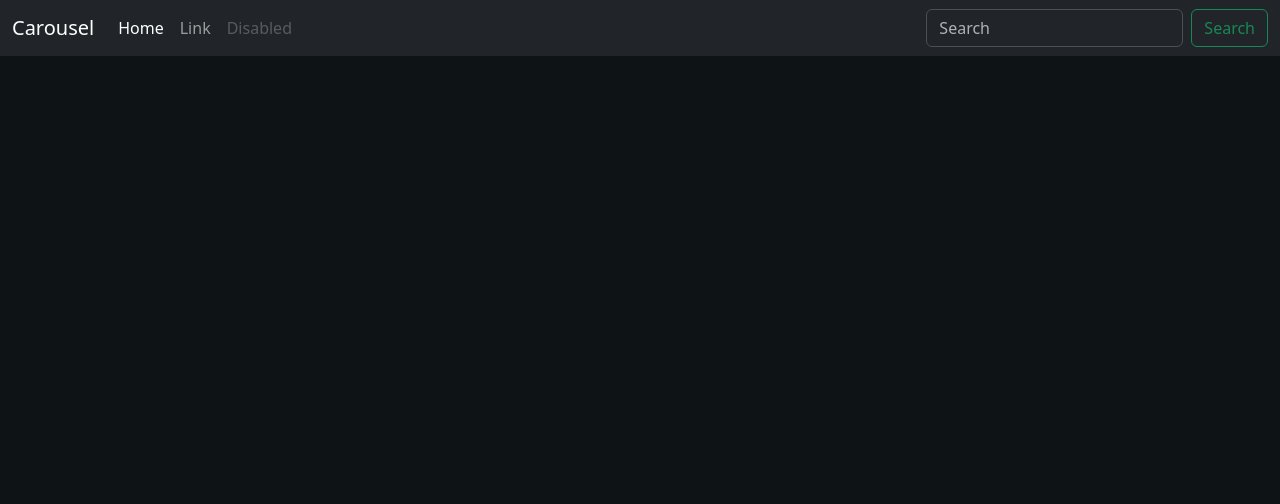
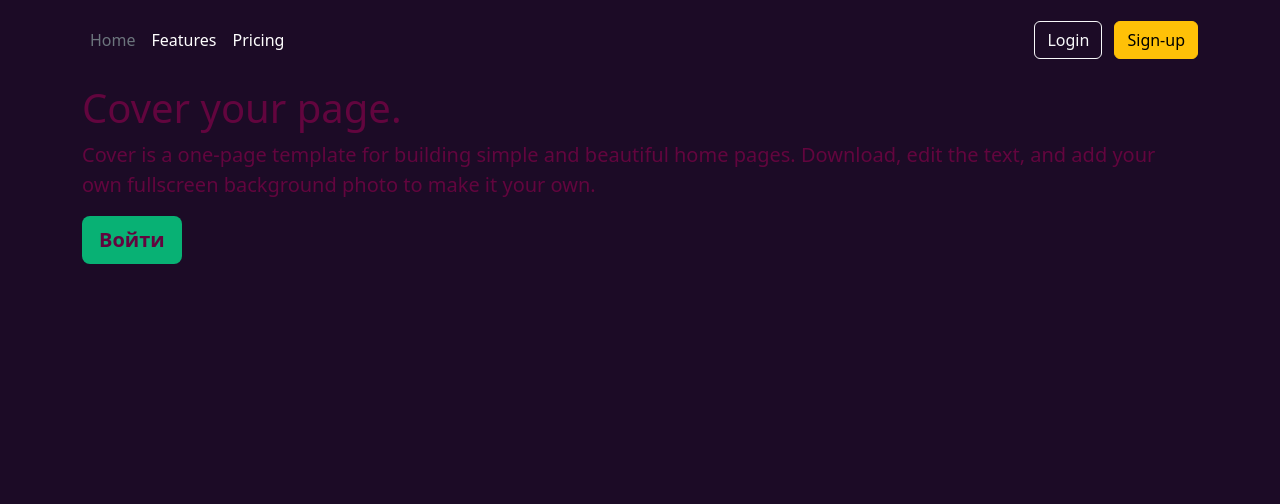
Before and after one commit to TaibkKurbanaliev/Portfolio, a Django app: page / in a window 1280 px wide. Shown: the top 504 px of the page. After the commit the page ends 264 px from the top, so only its background shows below. Run offline with Django 5.2, Linux system fonts and the light colour scheme; data that the repository does not hold is empty; some libraries are stand-ins or nearby versions.

Commit message:
Create main route and logout route

```diff
--- a/portfolio/portfolio/urls.py
+++ b/portfolio/portfolio/urls.py
@@ -19,7 +19,7 @@ from django.urls import path, include
 from django.conf.urls.static import static
 from django.conf import settings
 
-from technology.views import index
+from users.views import index
 
 urlpatterns = [
     path('admin/', admin.site.urls),
--- a/portfolio/static/css/profile.css
+++ b/portfolio/static/css/profile.css
@@ -18,6 +18,8 @@ input {
     --bs-btn-bg:  #08B174;
     --bs-btn-color: #1C0B26;
 }
+
+
 .card {
     position: relative;
     display: flex;
@@ -86,3 +88,12 @@ input {
     font-family: 'Arial', sans-serif;
     letter-spacing: 2px;
 }
+
+.bg-color {
+    background: #1C0B26;
+}
+
+.main-button {
+    color: #62053E;
+    background-color: #08B174;
+}
--- a/portfolio/technology/templates/technology/index.html
+++ /dev/null
@@ -1,26 +0,0 @@
-{% extends 'technology/base.html' %}
-{% load static %}
-
-
-
-
-{% block content %}
-
-    {% for technology, projects in tech_projects %}
-    <div class="techology">
-        <h1 class="technology_name">{{ technology.name }}</h1>
-        <div class="row featurette">
-            <div class="col-md-7">
-                <h2 class="featurette-heading fw-normal lh-1">First featurette heading. <span class="text-body-secondary">It’ll blow your mind.</span></h2>
-                    {% for project in projects %}
-                        <p class="lead">{{ project.name }} - {{ project.description }}</p>
-                    {% endfor %}
-            </div>
-            <div class="col-md-5">
-                <svg class="bd-placeholder-img bd-placeholder-img-lg featurette-image img-fluid mx-auto" width="500" height="500" xmlns="http://www.w3.org/2000/svg" role="img" aria-label="Placeholder: 500x500" preserveAspectRatio="xMidYMid slice" focusable="false"><title>Placeholder</title><rect width="100%" height="100%" fill="var(--bs-secondary-bg)"></rect><text x="50%" y="50%" fill="var(--bs-secondary-color)" dy=".3em">500x500</text></svg>
-            </div>
-        </div>
-    </div>
-    {% endfor %}
-
-{% endblock  %}
--- a/portfolio/technology/urls.py
+++ b/portfolio/technology/urls.py
@@ -1,9 +1,10 @@
 from django.urls import path
 
-from technology.views import index
+from technology.views import technology_add, project_add
 
 app_name = 'technology'
 
 urlpatterns = [
-    path('', index, name='index'),
+    path('add/<int:user_id>/', technology_add, name='technology_add'),
+    path('projects/add/<int:product_id>/', project_add, name='prject_add'),
 ]
--- a/portfolio/technology/views.py
+++ b/portfolio/technology/views.py
@@ -1,19 +1,8 @@
 from django.shortcuts import render, HttpResponse
 from technology.models import Project, ProjectImages, Technology
 
-def index(request):
-    technologies = Technology.objects.all()
-    projects = list()
-    for index, technology in enumerate(technologies):
-        projects.append(Project.objects.filter(technology_owner=technology.id))
+def technology_add(request, user_id):
+    pass
 
-    tech_projects = zip(technologies, projects)
-
-    print(projects)
-    context = {
-        'title' : 'Portfolio',
-        'tech_projects': tech_projects,
-        'ProjectImages' : ProjectImages.objects.all(),
-    }
-
-    return render(request, 'technology/index.html', context)
+def project_add(request, technology_id):
+    pass
--- a/portfolio/users/templates/users/base.html
+++ b/portfolio/users/templates/users/base.html
@@ -14,7 +14,35 @@
     {% block custom_css %}{% endblock  %}
 
   </head>
+  <header>
+    <div class="container">
+      <div class="d-flex flex-wrap align-items-center justify-content-center justify-content-lg-start">
+        <ul class="nav col-12 col-lg-auto me-lg-auto mb-2 justify-content-center mb-md-0">
+          <li><a href="#" class="nav-link px-2 text-secondary">Home</a></li>
+          <li><a href="#" class="nav-link px-2 text-white">Features</a></li>
+          <li><a href="#" class="nav-link px-2 text-white">Pricing</a></li>
+        </ul>
+
+        <div class="text-end">
+
+          {% if user.is_authenticated %}
+
+            <a href="{% url 'users:logout' %}"><button type="button" class="btn btn-outline-light me-2">Logout</button></a>
+          {% else %}
+            <button type="button" class="btn btn-outline-light me-2">Login</button>
+            <button type="button" class="btn btn-warning">Sign-up</button>
+          {% endif %}
+        </div>
+      </div>
+    </div>
+  </header>
   <body>
-    {% block content %}{% endblock  %}
+    <div>
+      <main class="pt-4">
+          {% block content %}{% endblock  %}
+      </main>
+    </div>
   </body>
+
+
 </html>
--- /dev/null
+++ b/portfolio/users/templates/users/index.html
@@ -0,0 +1,24 @@
+{% extends 'users/base.html' %}
+{% load static %}
+
+{% block title %}
+  Main
+{% endblock %}
+
+{% block custom_css %}
+  <link href="{% static '/css/profile.css' %}" rel="stylesheet" />
+{% endblock %}
+
+{% block content %}
+<div class="container">
+  <div class="main-body">
+    <div class="row">
+      <h1>Cover your page.</h1>
+      <p class="lead">Cover is a one-page template for building simple and beautiful home pages. Download, edit the text, and add your own fullscreen background photo to make it your own.</p>
+      <p class="lead">
+          <a href="#" class="btn main-button btn-lg fw-bold">Войти</a>
+      </p>
+    </div>
+  </div>
+</div>
+{% endblock  %}
--- a/portfolio/users/urls.py
+++ b/portfolio/users/urls.py
@@ -2,12 +2,13 @@ from django.urls import path
 from django.conf import settings
 from django.conf.urls.static import static
 
-from users.views import sign_in, sign_up, profile_change, profile, logout
+from users.views import sign_in, sign_up, profile_change, profile, logout, index
 
 
 app_name = 'users'
 
 urlpatterns = [
+    path('', index, name='index'),
     path('sign-in', sign_in, name='sign-in'),
     path('sign-up', sign_up, name='sign-up'),
     path('profile_change', profile_change, name='profile_change'),
--- a/portfolio/users/views.py
+++ b/portfolio/users/views.py
@@ -59,26 +59,30 @@ def profile(request):
         else:
             return redirect('')
 
-    techonologies = Technology.objects.filter(owner=user.pk)
+    technologies = Technology.objects.filter(owner=user.pk)
 
-    projects = list()
-    for technology in techonologies:
-        projects.append(Project.objects.filter(technology_owner=technology.pk))
+    full_projects = []
+    for technology in technologies:
+        projects = Project.objects.filter(technology_owner=technology.pk)
+        images = [ProjectImages.objects.filter(project=project.pk) for project in projects]
+        full_projects.append(zip(projects, images))
 
-    projects_images = list()
-    for project in projects:
-        for item in project:
-            projects_images.append(ProjectImages.objects.filter(project=item.pk))
-
+    result = zip(technologies, full_projects)
+    print(full_projects)
     context = {
         'user_profile': user,
-        'technologies': techonologies,
-        'projects': projects,
-        'projects_images': projects_images,
+        'technologies': technologies,
+        'full_projects': result,
         'is_owner': request.user.is_authenticated and request.user == user,
     }
 
     return render(request, 'users/profile.html', context)
 
 def logout(request):
-    pass
+    auth.logout(request)
+    return HttpResponseRedirect(reverse('index'))
+
+def index(request):
+    if(request.user.is_authenticated):
+        return HttpResponseRedirect(reverse('users:profile'))
+    return render(request,'users/index.html')
```
Also changed, not shown: portfolio/static/css/sign-in.css (+16 -0 lines), portfolio/users/templates/users/auth_base.html (added, +22 -0 lines), portfolio/users/templates/users/profile.html (+30 -13 lines), portfolio/users/templates/users/sign-in.html (+5 -6 lines), portfolio/users/templates/users/sign-up.html (+4 -5 lines).
